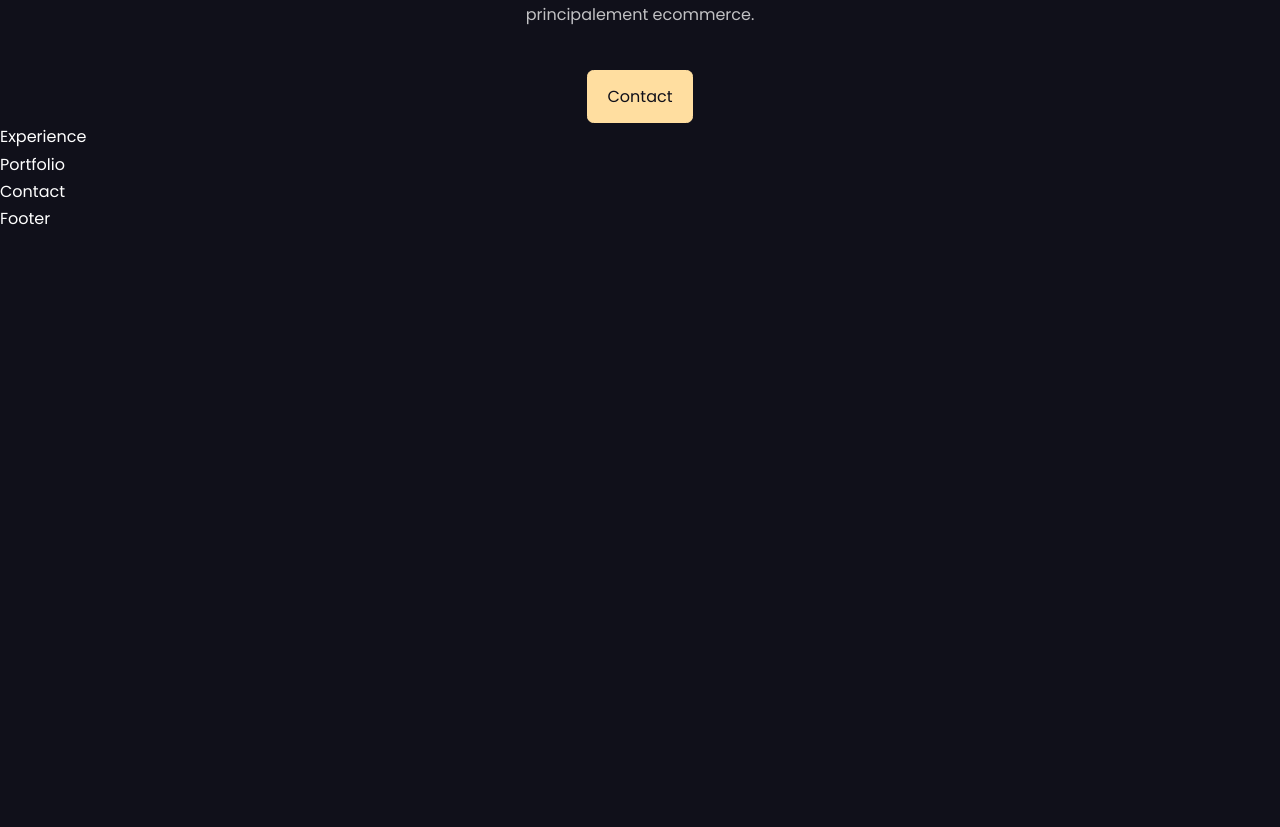
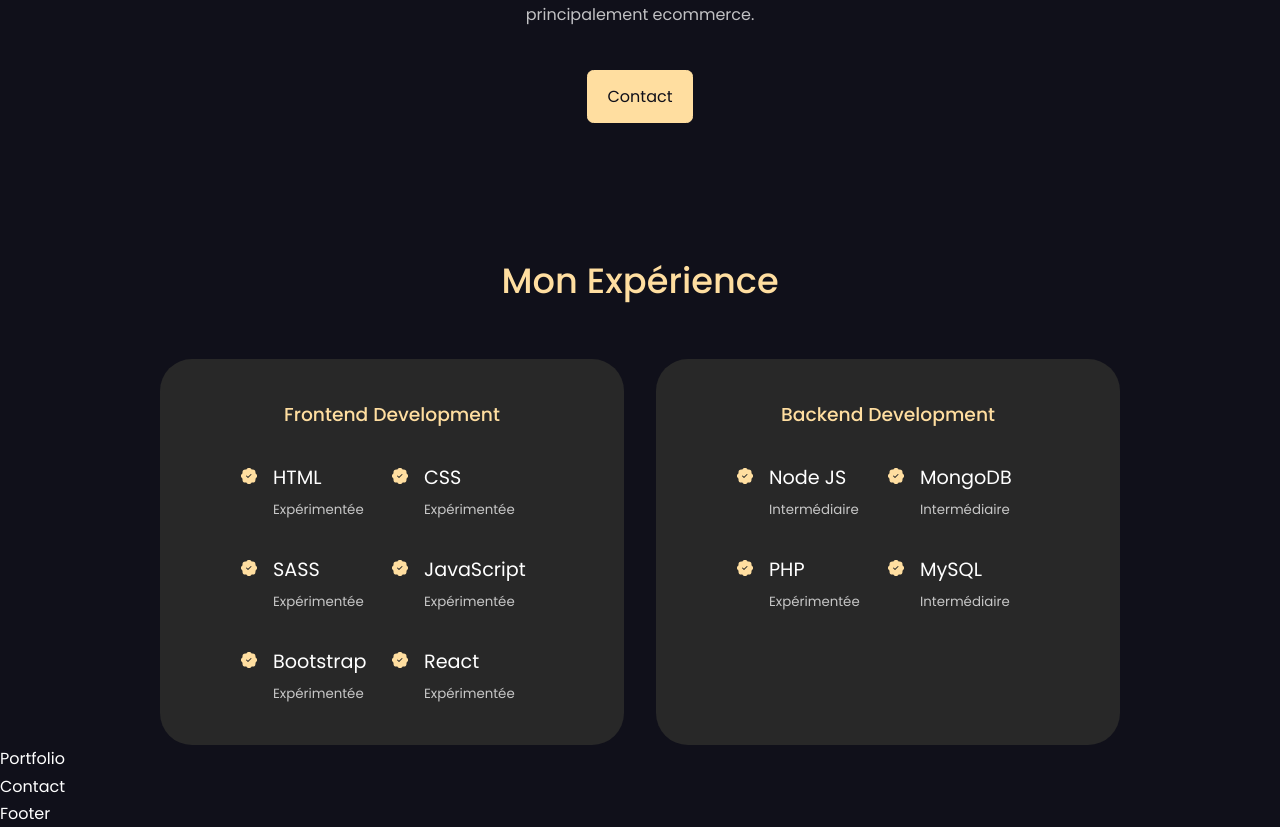
Before and after one commit to CDS-Annabelle/portfolio-anna, a React (Create React App) app: page / in a window 1280 px wide. Shown: the part 1266-2093 px from the top of the page. Before the commit the page ends 1498 px from the top, so only its background shows below. Built offline with nearby package versions, Linux system fonts and the light colour scheme.

Commit message:
add experience

```diff
--- a/src/components/Experience/Experience.js
+++ b/src/components/Experience/Experience.js
@@ -1,7 +1,98 @@
 import React from 'react'
+import './experience.css'
+import { BsPatchCheckFill } from 'react-icons/bs'
 
 const Experience = () => {
-  return <div>Experience</div>
+  return (
+    <section id="experience">
+      <h2>Mon Expérience</h2>
+
+      <div className="container experience__container">
+        <div className="experience__frontend">
+          <h3>Frontend Development</h3>
+          <div className="experience__content">
+            <article className="experience__details">
+              <BsPatchCheckFill className="experience__details-icon" />
+              <div>
+                <h4>HTML</h4>
+                <small className="text-light">Expérimentée</small>
+              </div>
+            </article>
+            <article className="experience__details">
+              <BsPatchCheckFill className="experience__details-icon" />
+              <div>
+                <h4>CSS</h4>
+                <small className="text-light">Expérimentée</small>
+              </div>
+            </article>
+            <article className="experience__details">
+              <BsPatchCheckFill className="experience__details-icon" />
+              <div>
+                <h4>SASS</h4>
+                <small className="text-light">Expérimentée</small>
+              </div>
+            </article>
+            <article className="experience__details">
+              <BsPatchCheckFill className="experience__details-icon" />
+              <div>
+                <h4>JavaScript</h4>
+                <small className="text-light">Expérimentée</small>
+              </div>
+            </article>
+            <article className="experience__details">
+              <BsPatchCheckFill className="experience__details-icon" />
+              <div>
+                <h4>Bootstrap</h4>
+                <small className="text-light">Expérimentée</small>
+              </div>
+            </article>
+            <article className="experience__details">
+              <BsPatchCheckFill className="experience__details-icon" />
+              <div>
+                <h4>React</h4>
+                <small className="text-light">Expérimentée</small>
+              </div>
+            </article>
+          </div>
+        </div>
+        {/* END OF FRONTEND */}
+
+        <div className="experience__backend">
+          <h3>Backend Development</h3>
+          <div className="experience__content">
+            <article className="experience__details">
+              <BsPatchCheckFill className="experience__details-icon" />
+              <div>
+                <h4>Node JS</h4>
+                <small className="text-light">Intermédiaire</small>
+              </div>
+            </article>
+            <article className="experience__details">
+              <BsPatchCheckFill className="experience__details-icon" />
+              <div>
+                <h4>MongoDB</h4>
+                <small className="text-light">Intermédiaire</small>
+              </div>
+            </article>
+            <article className="experience__details">
+              <BsPatchCheckFill className="experience__details-icon" />
+              <div>
+                <h4>PHP</h4>
+                <small className="text-light">Expérimentée</small>
+              </div>
+            </article>
+            <article className="experience__details">
+              <BsPatchCheckFill className="experience__details-icon" />
+              <div>
+                <h4>MySQL</h4>
+                <small className="text-light">Intermédiaire</small>
+              </div>
+            </article>
+          </div>
+        </div>
+      </div>
+    </section>
+  )
 }
 
 export default Experience
--- /dev/null
+++ b/src/components/Experience/experience.css
@@ -0,0 +1,70 @@
+.experience__container {
+    display: grid;
+    grid-template-columns: 1fr 1fr;
+    gap: 2rem;
+}
+
+.experience__container>div {
+    background: var(--color-bg-variant);
+    padding: 2.4rem 5rem;
+    border-radius: 2rem;
+    border: 1px solid transparent;
+    transition: var(--transition);
+}
+
+.experience__container>div:hover {
+    background: transparent;
+    border-color: var(--color-primary-variant);
+    cursor: default;
+}
+
+.experience__container>div h3 {
+    text-align: center;
+    margin-bottom: 2rem;
+    color: var(--color-primary);
+}
+
+.experience__content {
+    display: grid;
+    grid-template-columns: 1fr 1fr;
+    row-gap: 2rem;
+}
+
+.experience__details {
+    display: flex;
+    gap: 1rem;
+}
+
+.experience__details-icon {
+    margin-top: 6px;
+    color: var(--color-primary);
+}
+
+/* ================ MEDIA QUERIES (MEDIUM DEVICES) ================= */
+@media screen and (max-width: 1024px) {
+    .experience__container {
+        grid-template-columns: 1fr;
+    }
+
+    .experience__container>div {
+        width: 80%;
+        padding: 2rem;
+        margin: 0 auto;
+    }
+
+    .experience__content {
+        padding: 1rem;
+    }
+}
+
+/* ================ MEDIA QUERIES (SMALL DEVICES) ================= */
+@media screen and (max-width: 600px) {
+    .experience__container {
+        gap: 1rem;
+    }
+
+    .experience__container>div {
+        width: 100%;
+        padding: 2rem 1rem;
+    }
+}
```
